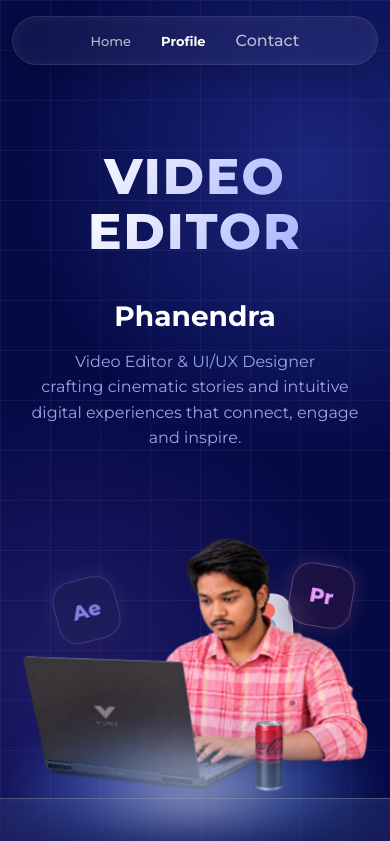
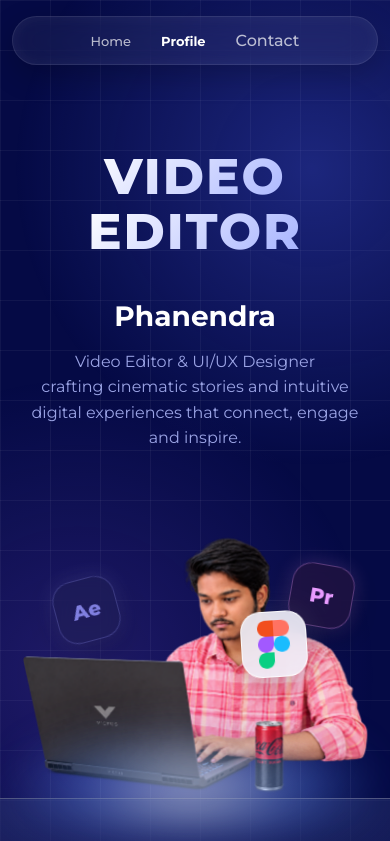
Before and after one commit to Phanendra1275/PhanendraPortfolio, a React (Vite) app: page / in a window 390 px wide. Shown: the top 841 px of the page. Built offline with nearby package versions, Linux system fonts and the light colour scheme.

Commit message:
Restore visible Figma hero icon

```diff
--- a/src/components/Hero.css
+++ b/src/components/Hero.css
@@ -137,10 +137,10 @@
 }
 
 .icon-figma {
-  bottom: 49%;
-  right: 42%;
+  bottom: 43%;
+  right: 34%;
   --rot: -5deg;
-  z-index: 5;
+  z-index: 8;
   background: rgba(240, 240, 250, 0.9);
   border-color: rgba(255, 255, 255, 0.8);
   box-shadow: 0 10px 30px rgba(0, 0, 0, 0.2), 0 0 30px rgba(255, 255, 255, 0.1);
@@ -268,9 +268,9 @@
     --rot: 10deg;
   }
   .icon-figma {
-    right: 22%;
-    bottom: 48%;
-    z-index: 5; /* Behind the person and laptop */
+    right: 18%;
+    bottom: 42%;
+    z-index: 8; /* Keep the logo visible on top */
     --rot: -5deg;
     padding: 8px;
     border-radius: 20px;
```
